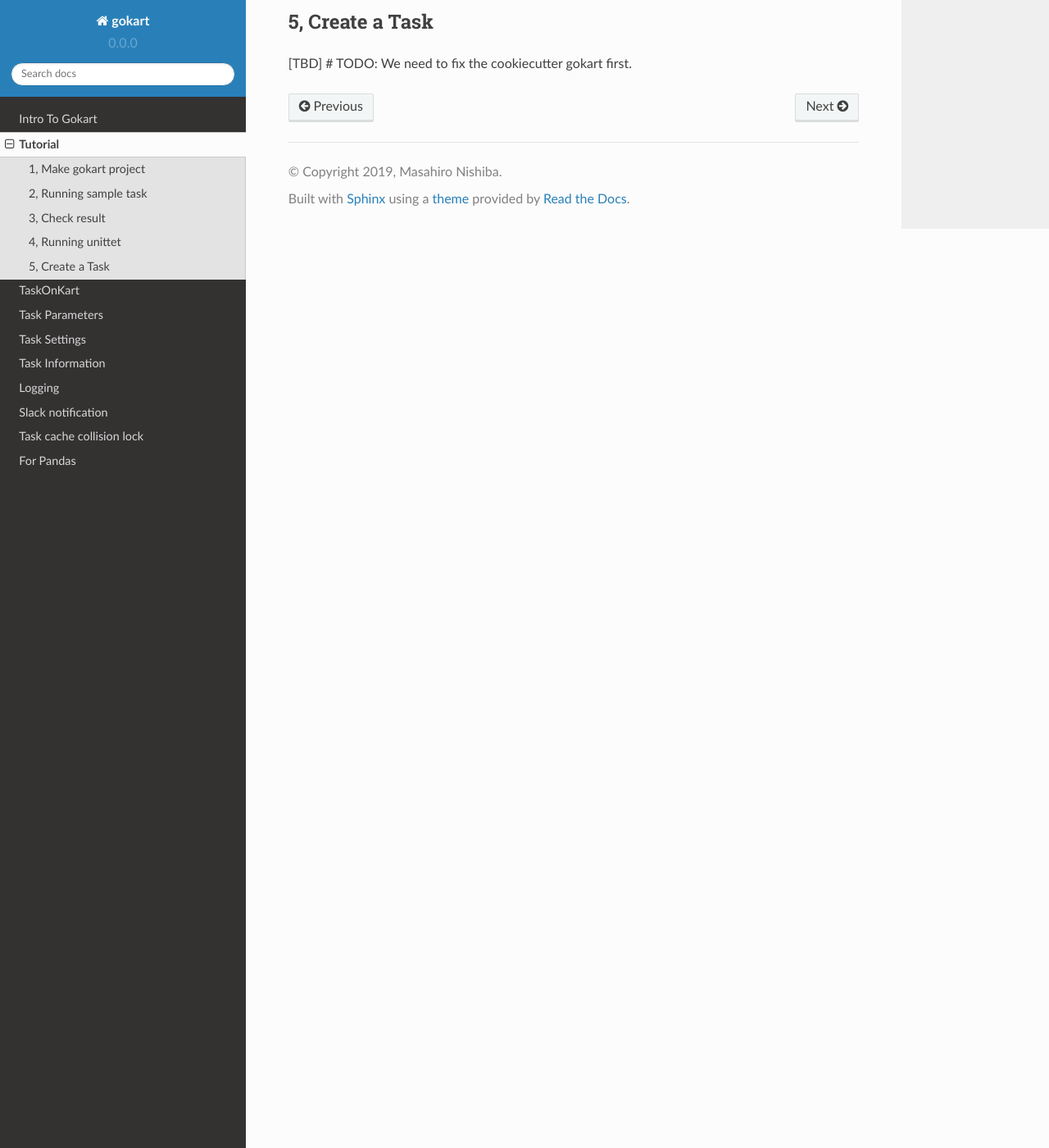
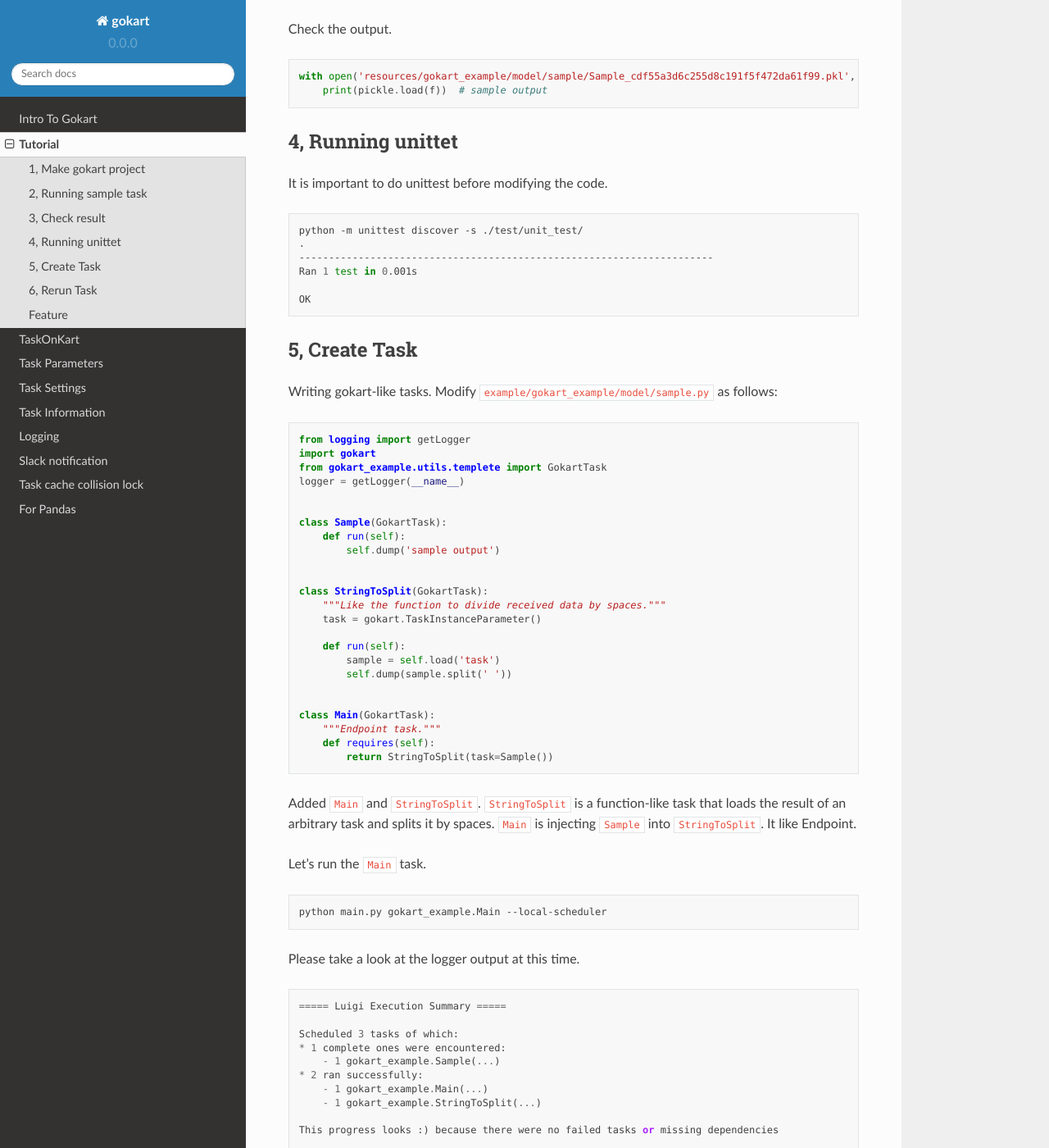
Before and after one commit to m3dev/gokart, a Sphinx documentation site: the page built from docs/tutorial.rst, in a window 1280 px wide and 1400 px high, scrolled down 1864 px. Shown: the whole window at 82% size. Built offline with Sphinx 7.4.7 and the Read the Docs theme 2.0.0, drawn with Linux system fonts in a browser that asks for light colours; pages that are not in the unit, such as notebooks, are missing from menus; the version number is read from the project's files by our own code; some of the changed text lies outside the part shown.

Commit message:
update tutorial

```diff
--- a/docs/intro_to_gokart.rst
+++ b/docs/intro_to_gokart.rst
@@ -25,7 +25,7 @@ A minimal gokart tasks looks something like this:
 
     class Example(gokart.TaskOnKart):
         def run(self):
-            self.dump('Hellow, world!')
+            self.dump('Hello, world!')
 
     task = Example()
     output = gokart.build(task)
@@ -37,7 +37,7 @@ A minimal gokart tasks looks something like this:
 
 .. code:: sh
 
-    Hellow, world!
+    Hello, world!
 
 
 ``gokart`` records all the information needed for Machine Learning. By default, ``resources`` will be generated in the same directory as the script.
--- a/docs/task_settings.rst
+++ b/docs/task_settings.rst
@@ -27,7 +27,7 @@ It is recommended to use the config file since it does not change much.
 
 To use the S3 or GCS repository, please set the bucket path as ``s3://{YOUR_REPOSITORY_NAME}`` or ``gs://{YOUR_REPOSITORY_NAME}`` respectively.
 
-And appropriate values to the parameters of :class:`~gokart.s3_config.S3Config` or :class:`~gokart.gcs_config.GCSConfig`. These read credential information from Environment Variables.
+If use S3 or GCS, please set credential information to Environment Variables.
 
 .. code:: sh
 
--- a/docs/tutorial.rst
+++ b/docs/tutorial.rst
@@ -9,33 +9,38 @@ Also please refer to :doc:`intro_to_gokart` section.
 
 Create a project using `cookiecutter-gokart <https://github.com/m3dev/cookiecutter-gokart>`_.
 
+
 .. code:: sh
 
     cookiecutter  https://github.com/m3dev/cookiecutter-gokart
-    project_name [project_name]: example
-    package_name [package_name]: gokart_example
-    python_version [3.6]:
-    author [your name]: m3dev
-    package_description [What's this project?]: gokart example
-    license [MIT License]:
+    # project_name [project_name]: example
+    # package_name [package_name]: gokart_example
+    # python_version [3.7.0]:
+    # author [your name]: m3dev
+    # package_description [What's this project?]: gokart example
+    # license [MIT License]:
+
 
 You will have a directory tree like following:
 
 .. code:: sh
 
-    tree example
-    example
+    tree example/
+    example/
+    ├── Dockerfile
     ├── README.md
     ├── conf
     │   ├── logging.ini
     │   └── param.ini
     ├── gokart_example
     │   ├── __init__.py
-    │   └── model
-    │       ├── __init__.py
-    │       └── sample.py
+    │   ├── model
+    │   │   ├── __init__.py
+    │   │   └── sample.py
+    │   └── utils
+    │       └── templete.py
     ├── main.py
-    ├── setup.py
+    ├── pyproject.toml
     └── test
         ├── __init__.py
         └── unit_test
@@ -56,10 +61,12 @@ The results are stored in resources directory.
 
 .. code:: sh
 
-    tree resource
-    resource
-    ├── data
-    │   └── sample_cdf55a3d6c255d8c191f5f472da61f99.pkl
+    tree resources
+    resources/
+    ├── gokart_example
+    │   └── model
+    │       └── sample
+    │           └── Sample_cdf55a3d6c255d8c191f5f472da61f99.pkl
     └── log
         ├── module_versions
         │   └── Sample_cdf55a3d6c255d8c191f5f472da61f99.txt
@@ -72,7 +79,26 @@ The results are stored in resources directory.
         └── task_params
             └── Sample_cdf55a3d6c255d8c191f5f472da61f99.pkl
 
+
 Please refer to :doc:`intro_to_gokart` for output
+
+.. note::
+
+    It is better to use poetry in terms of the module version. Please refer to `poetry document <https://python-poetry.org/docs/>`_
+
+    .. code:: sh
+
+        poetry lock
+        poetry run python main.py gokart_example.Sample --local-scheduler
+
+    If want to stabilize it further, please use docker.
+
+    .. code:: sh
+
+        docker build -t sample .
+        docker run -it sample "python main.py gokart_example.Sample --local-scheduler"
+
+
 
 3, Check result
 ---------------
@@ -81,7 +107,7 @@ Check the output.
 
 .. code:: python
 
-    with open('resource/data/sample_cdf55a3d6c255d8c191f5f472da61f99.pkl', 'rb') as f:
+    with open('resources/gokart_example/model/sample/Sample_cdf55a3d6c255d8c191f5f472da61f99.pkl', 'rb') as f:
         print(pickle.load(f))  # sample output
 
 
@@ -99,7 +125,148 @@ It is important to do unittest before modifying the code.
 
     OK
 
-5, Create a Task
-----------------
+5, Create Task
+--------------
 
-[TBD] # TODO: We need to fix the cookiecutter gokart first.
+Writing gokart-like tasks.
+Modify ``example/gokart_example/model/sample.py`` as follows:
+
+
+.. code:: python
+
+    from logging import getLogger
+    import gokart
+    from gokart_example.utils.templete import GokartTask
+    logger = getLogger(__name__)
+
+
+    class Sample(GokartTask):
+        def run(self):
+            self.dump('sample output')
+
+
+    class StringToSplit(GokartTask):
+        """Like the function to divide received data by spaces."""
+        task = gokart.TaskInstanceParameter()
+
+        def run(self):
+            sample = self.load('task')
+            self.dump(sample.split(' '))
+
+
+    class Main(GokartTask):
+        """Endpoint task."""
+        def requires(self):
+            return StringToSplit(task=Sample())
+
+
+Added ``Main`` and ``StringToSplit``. ``StringToSplit`` is a function-like task that loads the result of an arbitrary task and splits it by spaces. ``Main`` is injecting ``Sample`` into ``StringToSplit``. It like Endpoint.
+
+Let’s run the ``Main`` task.
+
+
+.. code:: sh
+
+    python main.py gokart_example.Main --local-scheduler
+
+
+Please take a look at the logger output at this time.
+
+::
+
+    ===== Luigi Execution Summary =====
+
+    Scheduled 3 tasks of which:
+    * 1 complete ones were encountered:
+        - 1 gokart_example.Sample(...)
+    * 2 ran successfully:
+        - 1 gokart_example.Main(...)
+        - 1 gokart_example.StringToSplit(...)
+
+    This progress looks :) because there were no failed tasks or missing dependencies
+
+    ===== Luigi Execution Summary =====
+
+As the log shows, ``Sample`` has been executed once, so the ``cache`` will be used.
+The only things that worked were ``Main`` and ``StringToSplit``.
+
+
+The output will look like the following, with the result in ``StringToSplit_b8a0ce6c972acbd77eae30f35da4307e.pkl``.
+
+::
+
+    tree resources/
+    resources/
+    ├── gokart_example
+    │   └── model
+    │       └── sample
+    │           ├── Sample_cdf55a3d6c255d8c191f5f472da61f99.pkl
+    │           └── StringToSplit_b8a0ce6c972acbd77eae30f35da4307e.pkl
+    ...
+
+
+.. code:: python
+
+    with open('resources/gokart_example/model/sample/StringToSplit_b8a0ce6c972acbd77eae30f35da4307e.pkl', 'rb') as f:
+        print(pickle.load(f))  # ['sample', 'output']
+
+
+It was able to move the added task.
+
+
+6, Rerun Task
+-------------
+
+Finally, let's rerun the task.
+There are two ways to rerun a task.
+Change the ``rerun parameter`` or ``parameters of the dependent tasks``.
+
+
+``gokart.TaskOnKart`` can set ``rerun parameter`` for each task like following:
+
+.. code:: python
+
+    class Main(GokartTask):
+        rerun=True
+
+        def requires(self):
+            return StringToSplit(task=Sample(rerun=True), rerun=True)
+
+OR
+
+
+Add new parameter on dependent tasks like following:
+
+.. code:: python
+
+    class Sample(GokartTask):
+        version = luigi.IntParameter(default=1)
+
+        def run(self):
+            self.dump('sample output version {self.version}')
+
+
+In both cases, all tasks will be rerun.
+The difference is hash value given to output files.
+The reurn parameter has no effect on the hash value.
+So it will be rerun with the same hash value.
+
+In the second method, ``version parameter`` is added to the ``Sample`` task.
+This parameter will change the hash value of ``Sample`` and generate another output file.
+And the dependent task, ``StringToSplit``, will also have a different hash value, and rerun.
+
+Please refer to :doc:`task_settings` for details.
+
+Please try rerun task at hand:)
+
+
+Feature
+-------
+
+This is the end of the gokart tutorial.
+The tutorial is an introduction to some of the features.
+There are still more useful features.
+
+Please See :doc:`task_on_kart` section, :doc:`for_pandas` section and :doc:`task_parameters` section for more useful features of the task.
+
+Have a good gokart life.
```
